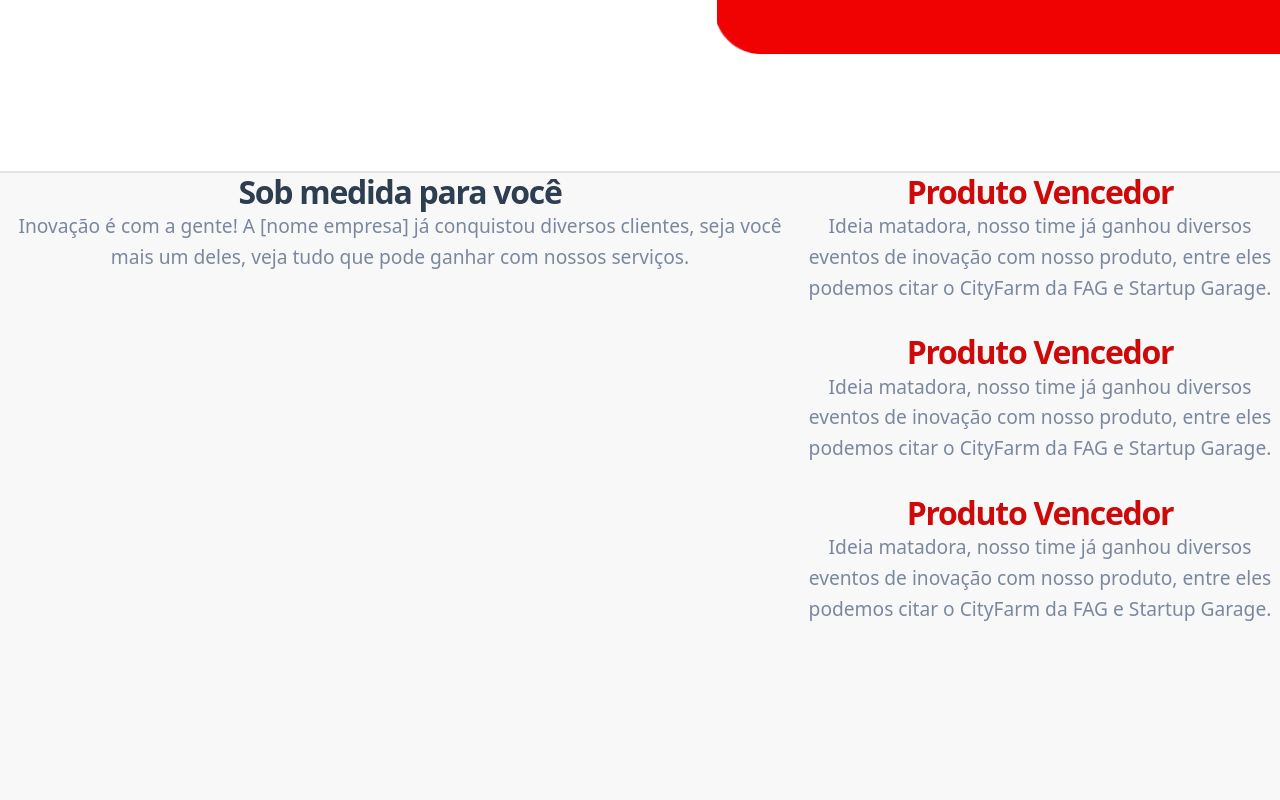
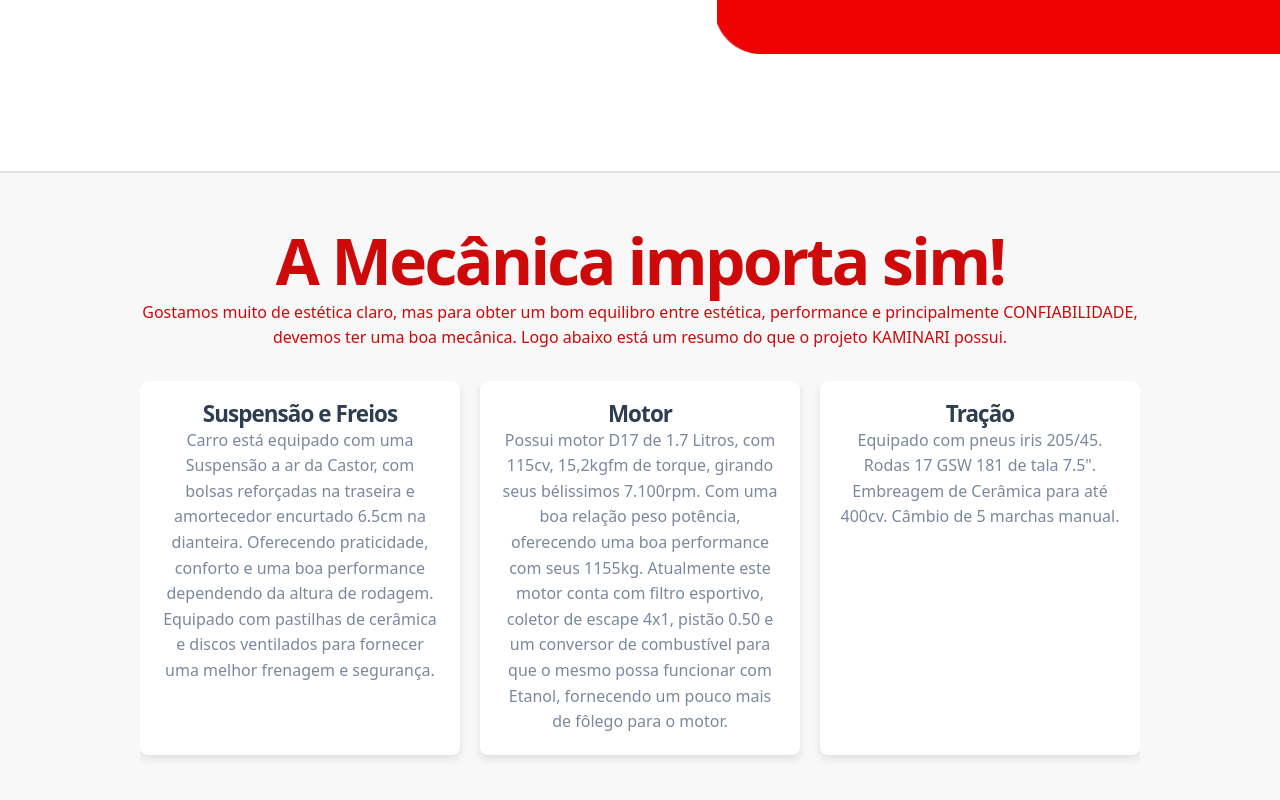
Before and after one commit to zdezucco/landing-page-kaminari, a React (Vite) app: page / in a window 1280 px wide. Shown: the part 602-1402 px from the top of the page. Built offline with nearby package versions, Linux system fonts and the light colour scheme.

Commit message:
Criação do arquivo Netlify.toml e ajustes nos cards da tela MECANICA
Foi realizado a criação do arquivo "Netlify.toml" para subir o projeto para o Netlify e também foi realizado ajustes pontuais nos cards da tela MECANICA.

```diff
--- a/src/pages/Home.tsx
+++ b/src/pages/Home.tsx
@@ -28,7 +28,7 @@ export default function Home() {
         <>
             <header className="container py-sm">
                 <nav className="flex items-center justify-between">
-                    <img src={Logo} alt="Logo HowToLive" width={220} height={20} />
+                    <img src={Logo} alt="Logo Kaminari" width={220} height={20} />
                     <div className="desktop-only">
                         <ul className="flex gap-1">
                             <li>
@@ -111,32 +111,34 @@ export default function Home() {
 
             <section id="mecanica">
             <div>
-                <h1>Sob medida para você</h1>
+                <h1>A Mecânica importa sim!</h1>
                 <p>
-                Inovação é com a gente! A [nome empresa] já conquistou diversos clientes,
-                seja você mais um deles, veja tudo que pode ganhar com nossos serviços.
+                    Gostamos muito de estética claro, mas para obter um bom equilibro entre estética, performance e principalmente CONFIABILIDADE, devemos ter uma boa mecânica. Logo abaixo está um resumo do que o projeto KAMINARI possui.
                 </p>
             </div>
-                <div id='cards'>
-                    <div id="card">
-                    <h3>Produto Vencedor</h3>
+                <div className='cards'>
+                    <div className="card">
+                    <h3>Suspensão e Freios</h3>
                     <p>
-                        Ideia matadora, nosso time já ganhou diversos eventos de inovação com nosso produto,
-                        entre eles podemos citar o CityFarm da FAG e Startup Garage.
+                        Carro está equipado com uma Suspensão a ar da Castor, com bolsas reforçadas na traseira e amortecedor encurtado 6.5cm na dianteira. Oferecendo praticidade, conforto e uma boa performance dependendo da altura de rodagem.
+                        Equipado com pastilhas de cerâmica e discos ventilados para fornecer uma melhor frenagem e segurança.
                     </p>
                     </div>
-                    <div id="card">
-                    <h3>Produto Vencedor</h3>
+                    <div className="card">
+                    <h3>Motor</h3>
                     <p>
-                        Ideia matadora, nosso time já ganhou diversos eventos de inovação com nosso produto,
-                        entre eles podemos citar o CityFarm da FAG e Startup Garage.
+                        Possui motor D17 de 1.7 Litros, com 115cv, 15,2kgfm de torque, girando seus bélissimos 7.100rpm.
+                        Com uma boa relação peso potência, oferecendo uma boa performance com seus 1155kg.
+                        Atualmente este motor conta com filtro esportivo, coletor de escape 4x1, pistão 0.50 e um conversor de combustível para que o mesmo possa funcionar com Etanol, fornecendo um pouco mais de fôlego para o motor.
                     </p>
                     </div>
-                    <div id="card">
-                    <h3>Produto Vencedor</h3>
+                    <div className="card">
+                    <h3>Tração</h3>
                     <p>
-                        Ideia matadora, nosso time já ganhou diversos eventos de inovação com nosso produto,
-                        entre eles podemos citar o CityFarm da FAG e Startup Garage.
+                        Equipado com pneus iris 205/45.
+                        Rodas 17 GSW 181 de tala 7.5".
+                        Embreagem de Cerâmica para até 400cv.
+                        Câmbio de 5 marchas manual.
                     </p>
                     </div>
                 </div>
--- a/src/styles/mecanica.css
+++ b/src/styles/mecanica.css
@@ -1,61 +1,53 @@
 #mecanica {
   background: var(--light-gray);
   border-top: 0.125rem solid #e4e4e4;
-    height: 90vh;
-    display: flex;
+  padding: 50px 0;
 }
 
 #mecanica div {
-    max-width: 800px;
+  max-width: 1000px;
   text-align: center;
-    margin-bottom: 30px;
-
-    h1 {
-      font-size: 2em;
-      color: #2d3e50;
-    }
-
-    p {
-      font-size: 1.2em;
-      color: #7a889e;
-    }
-
-    @media (max-width: 768px) {
-      h1 {
-        font-size: 1.5em;
-      }
-      p {
-        font-size: 1em;
-      }
-    }
+  margin: 0 auto;
 }
 
 #mecanica .cards {
   display: flex;
   justify-content: center;
   gap: 20px;
-    flex-wrap: wrap;
+  flex-wrap: nowrap;
+  overflow-x: auto;
+  margin-top: 30px;
+  padding-bottom: 20px;
 }
 
-#mecanica .cards {
+#mecanica .card {
   width: 300px;
   padding: 20px;
   background: white;
   border-radius: 8px;
   box-shadow: 0 4px 8px rgba(0, 0, 0, 0.1);
   text-align: center;
+  flex: 1 0 auto;
+}
 
-    h3 {
+#mecanica .card h3 {
   font-size: 1.4em;
   color: #2d3e50;
 }
 
-    p {
+#mecanica .card p {
   font-size: 1em;
   color: #7a889e;
 }
 
 @media (max-width: 768px) {
-        width: 90%;
+  #mecanica .card {
+      min-width: 250px;
+  }
+  #mecanica div h1 {
+      font-size: 1.5em;
+  }
+  #mecanica div p {
+      font-size: 1em;
   }
 }
```
Also changed, not shown: 1 other file (tests, documents, lock files or other folders). Lines whose indentation alone changed are shown as unchanged.
